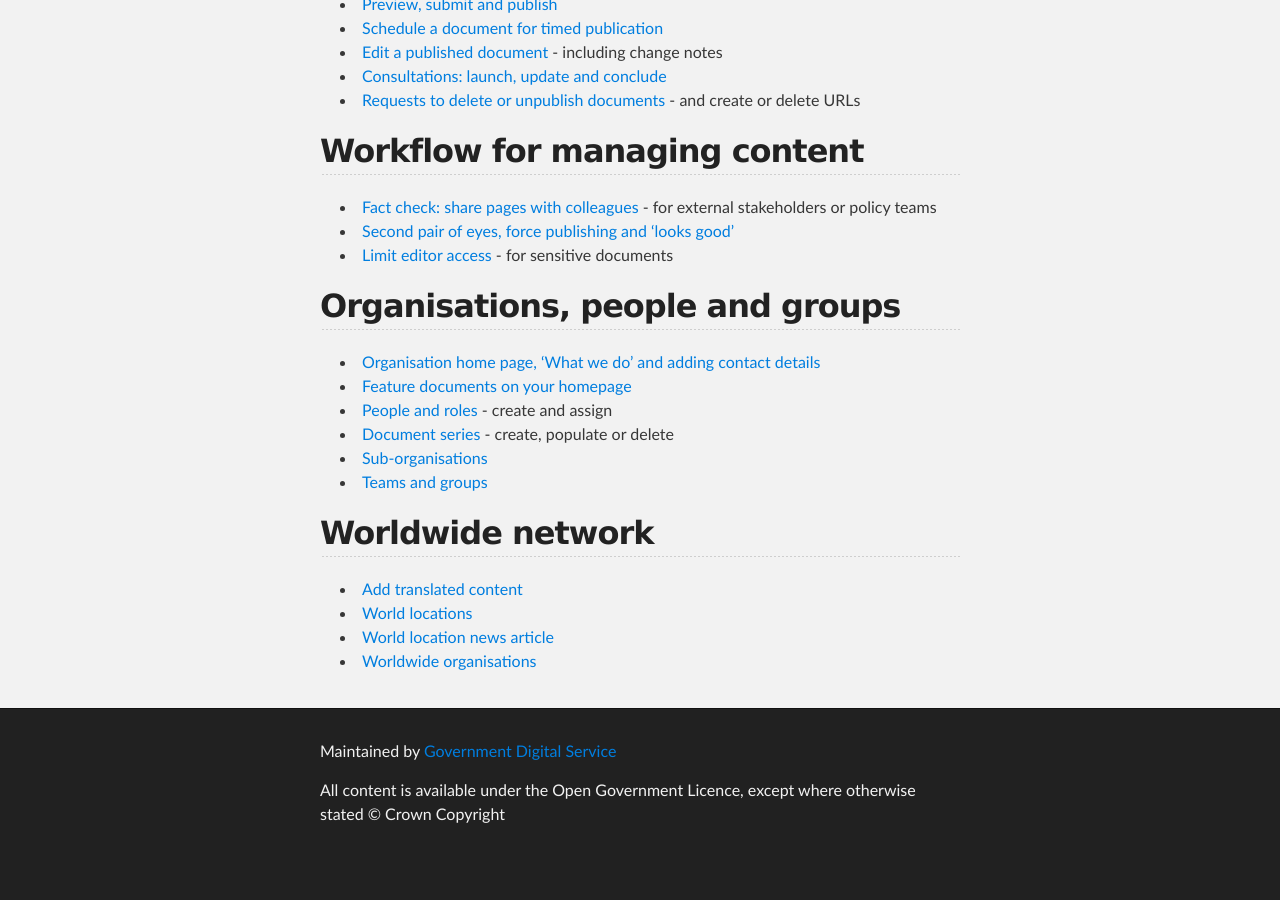
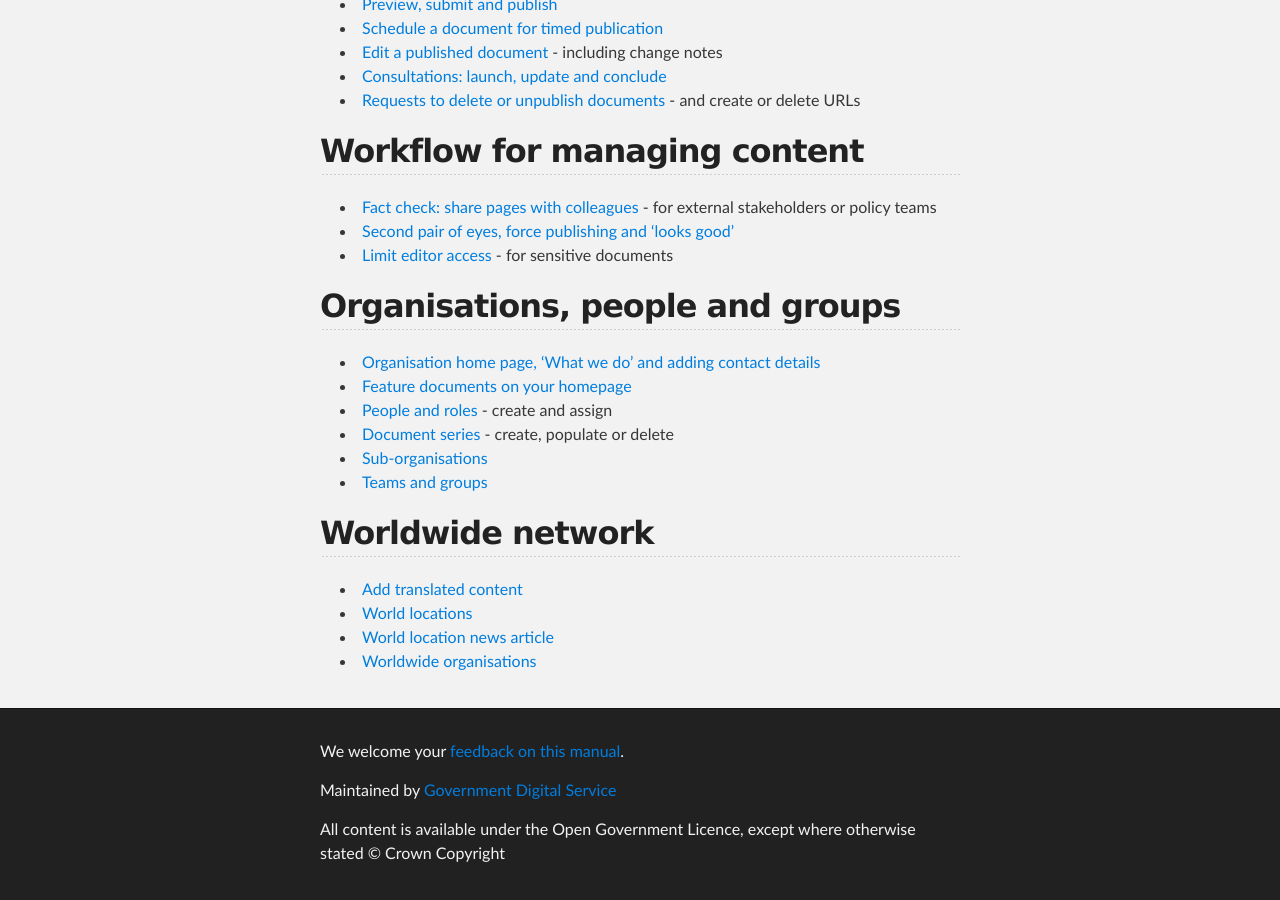
Before and after one commit to alphagov/inside-government-admin-guide, a Jekyll site: the page built from index.md, in a window 1280 px wide and 900 px high, scrolled down 962 px. Built offline with Jekyll 4.4.1, drawn with Linux system fonts in a browser that asks for light colours; before the commit the page ends 1823 px from its top, so only the background shows below that.

Commit message:
added link to 'feedback'

```diff
--- a/_layouts/default.html
+++ b/_layouts/default.html
@@ -38,6 +38,7 @@ writers and web editors from government departments and agencies, with details a
     <!-- FOOTER  -->
     <div id="footer_wrap" class="outer">
       <footer class="inner">
+       <p>We welcome your <a href="https://support.production.alphagov.co.uk/general_request/new">feedback on this manual</a>.</p>
        <p>Maintained by <a href="http://digital.cabinetoffice.gov.uk/">Government Digital Service</a></p>
         <p>All content is available under the Open Government Licence, except where otherwise stated &copy; Crown Copyright </p>
       </footer>
```
